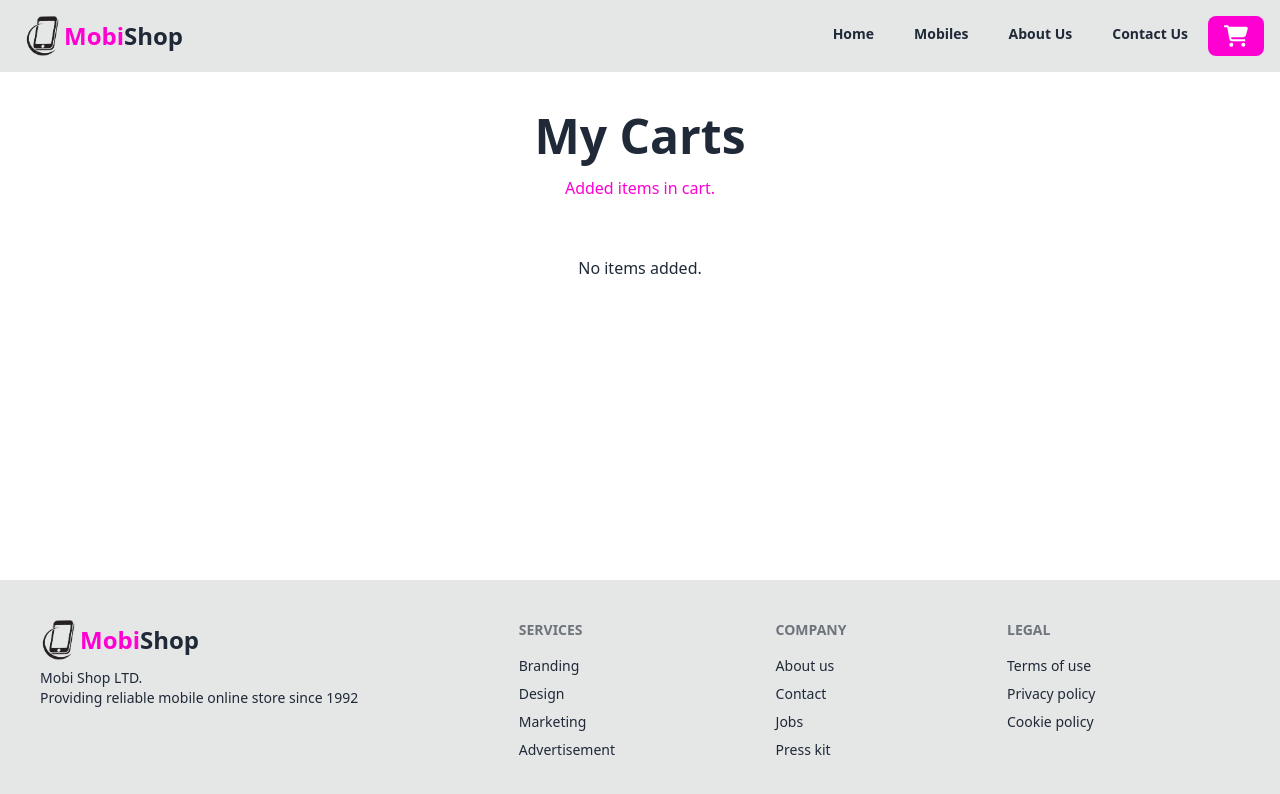
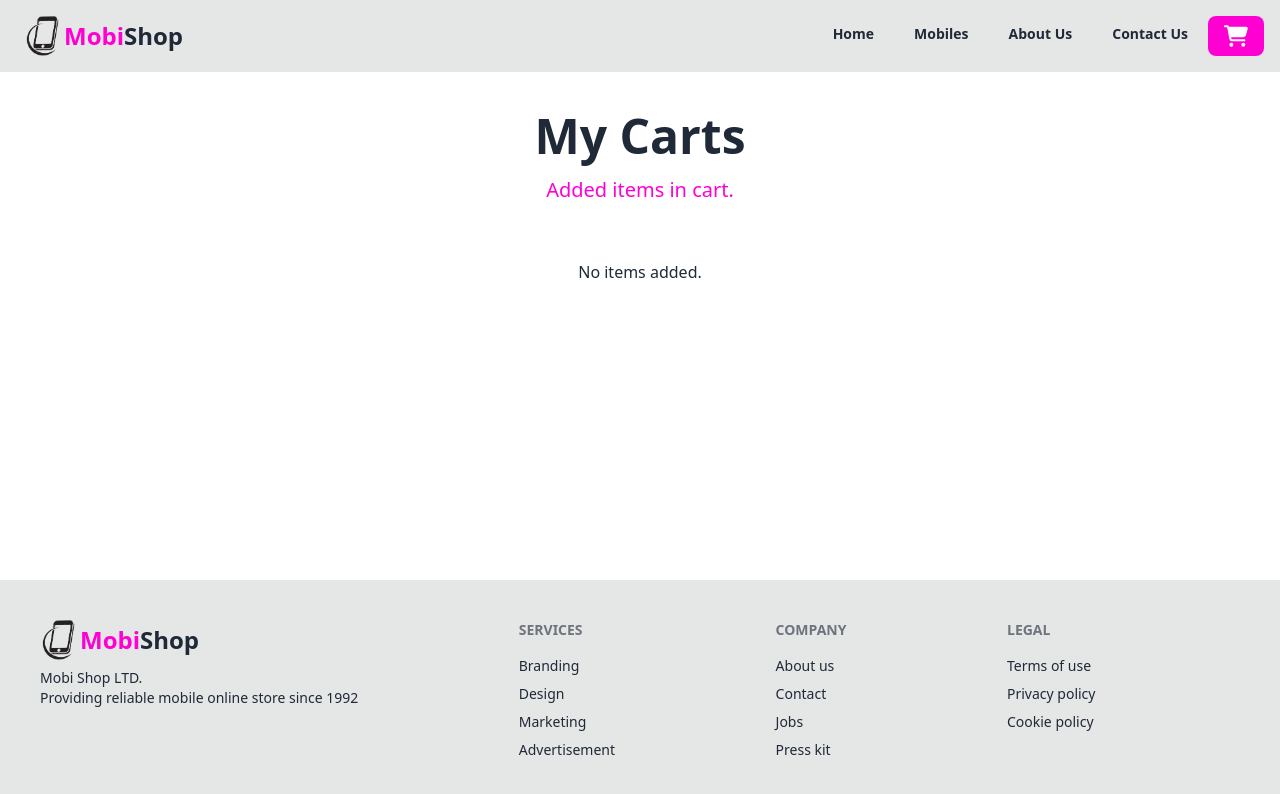
Before and after one commit to jibon-roy/mobi-shop, a React (Vite) app: page /cart in a window 1280 px wide. Shown: the top 794 px of the page. Built offline with nearby package versions, Linux system fonts and the light colour scheme.

Commit message:
searching data include

```diff
--- a/src/components/Heading.jsx
+++ b/src/components/Heading.jsx
@@ -3,7 +3,7 @@ export default function Heading({ heading, children, left }) {
     <div>
       <div className={`max-w-md ${left ? "text-left" : "text-center"} `}>
         <h1 className="text-3xl min-[320px]:text-5xl font-bold">{heading}</h1>
-        <p className="py-4 text-primary-red">{children && children}</p>
+        <p className="py-4 text-xl text-primary-red">{children && children}</p>
       </div>
     </div>
   );
--- a/src/pages/Mobiles/Mobiles.jsx
+++ b/src/pages/Mobiles/Mobiles.jsx
@@ -78,7 +78,7 @@ export default function Mobiles() {
         <Heading heading={searchKey ? "Search Results" : "All Mobiles"}>
           {searchKey ? (
             <p>
-              Your search result: <strong>{searchKey}</strong>
+              Search results for: <strong>{searchKey}</strong>
             </p>
           ) : (
             "View our mobile phone products."
```
